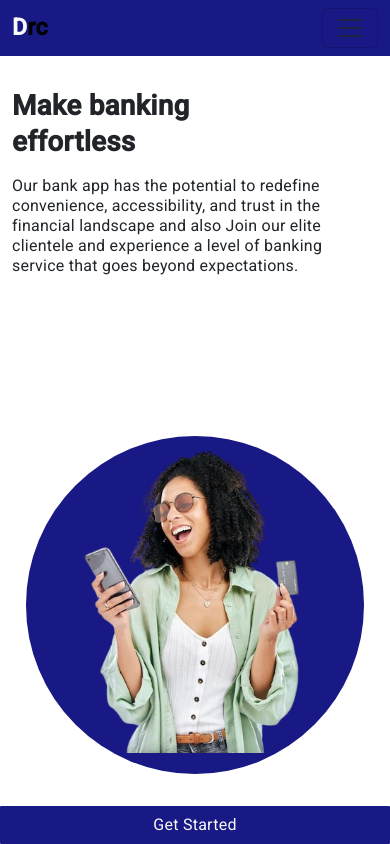
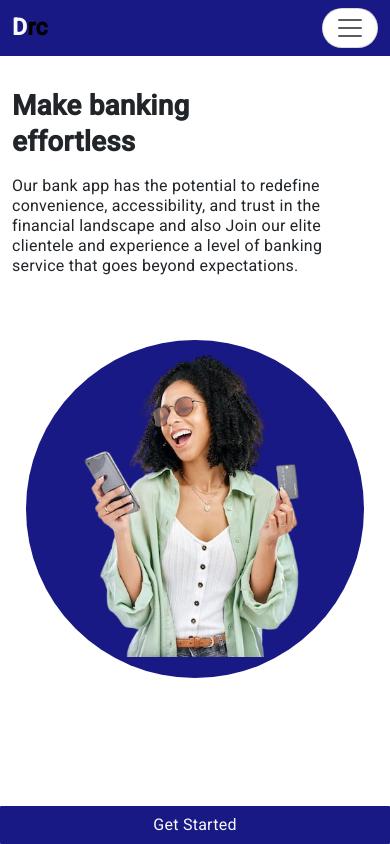
Before and after one commit to josephadeshola/Bank-App, an Angular app: page / in a window 390 px wide. Built offline with nearby package versions, Linux system fonts and the light colour scheme.

Commit message:
code updata

```diff
--- a/src/app/layout/home/home.component.html
+++ b/src/app/layout/home/home.component.html
@@ -6,8 +6,9 @@
             <a class="navbar-brand text-lig fw-bold fs-3" href="#">
               <span class="text-light">D</span>rc
             </a>
-            <button
-              class="navbar-toggler"
+            <div
+            style="border-radius: 50px;background-color: #fff;"
+              class="navbar-toggler "
               type="button"
               data-bs-toggle="collapse"
               data-bs-target="#navbarTogglerDemo02"
@@ -16,7 +17,7 @@
               aria-label="Toggle navigation"
             >
               <span class="navbar-toggler-icon"></span>
-            </button>
+            </div>
             <div class="collapse navbar-collapse" id="navbarTogglerDemo02">
               <ul class="navbar-nav me-auto mb-2 mb-lg-0">
                 <li class="nav-item">
--- a/src/app/navbar/navbar.component.css
+++ b/src/app/navbar/navbar.component.css
@@ -83,14 +83,13 @@ body {
       }
 }
 
-@media  (max-width: 480px) {
+@media  (max-width: 414px) {
     .image-circle {
-        margin-top: 4px;
         height: 40vh;
         width: 40vh;
         text-align: center;
         margin: auto;
-        margin-top: 10pc !important;
+        margin-top: 4pc !important;
         border-radius: 50%;
         background-color:rgb(25, 25, 133);
       }
--- a/src/app/navbar/navbar.component.html
+++ b/src/app/navbar/navbar.component.html
@@ -4,7 +4,7 @@
       <div class="mt-md-5 mt-5 py-md-5">
         <div class="fs-1 fw-bold mt-4">Make banking</div>
         <div class="fs-1 fw-bold mt-md-4 mt-3 mb-4 ">effortless</div>
-        <p style="font-weight: 400;font-size: 16px;" class="col-12 col-md-10 fs- mt-3">
+        <p style="font-weight: 400;font-size: 16px;" class="col-12 col-md-10  mt-3">
           Our bank app has the potential to redefine convenience, accessibility,
           and trust in the financial landscape and also
           Join our elite clientele and experience a level of banking service that goes beyond expectations.
```
